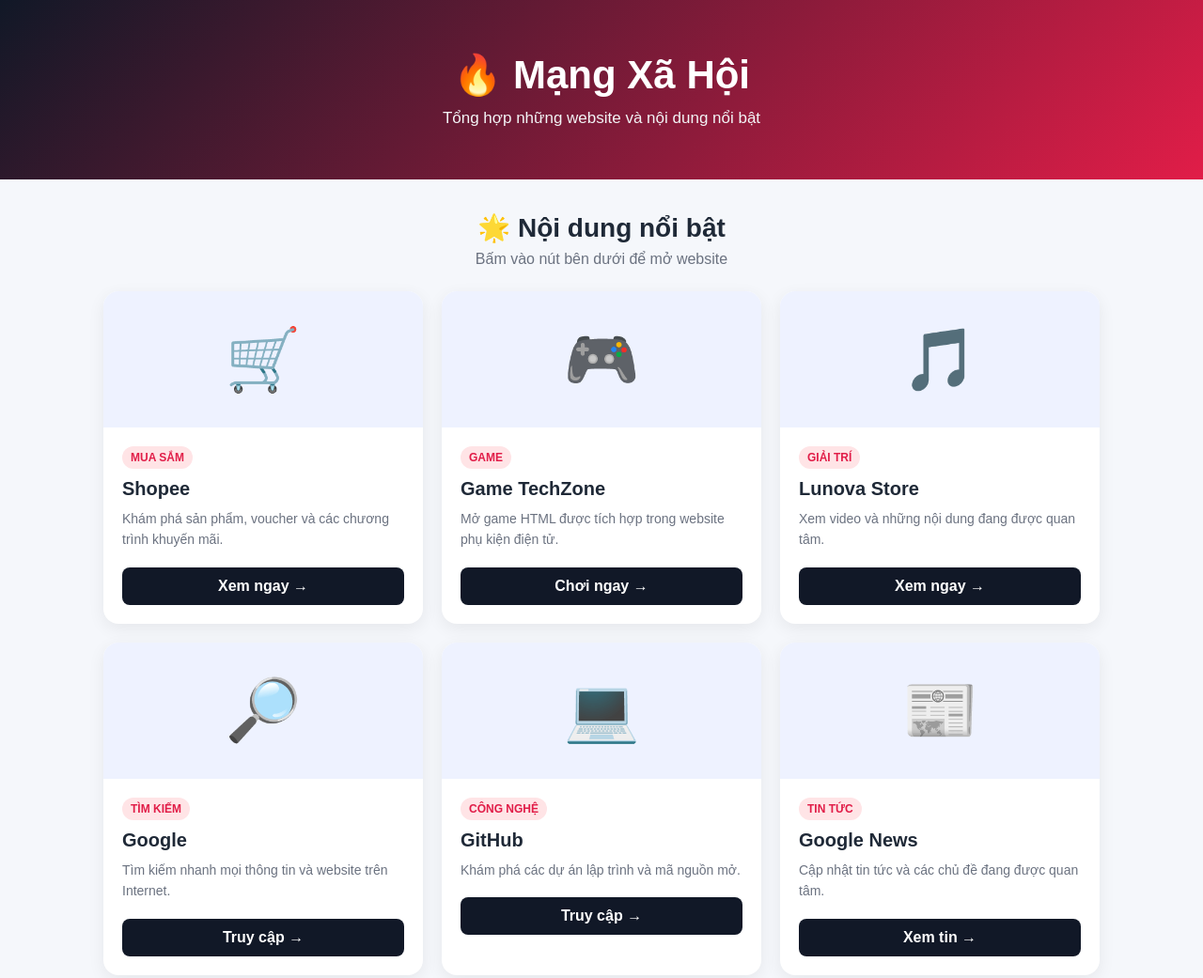
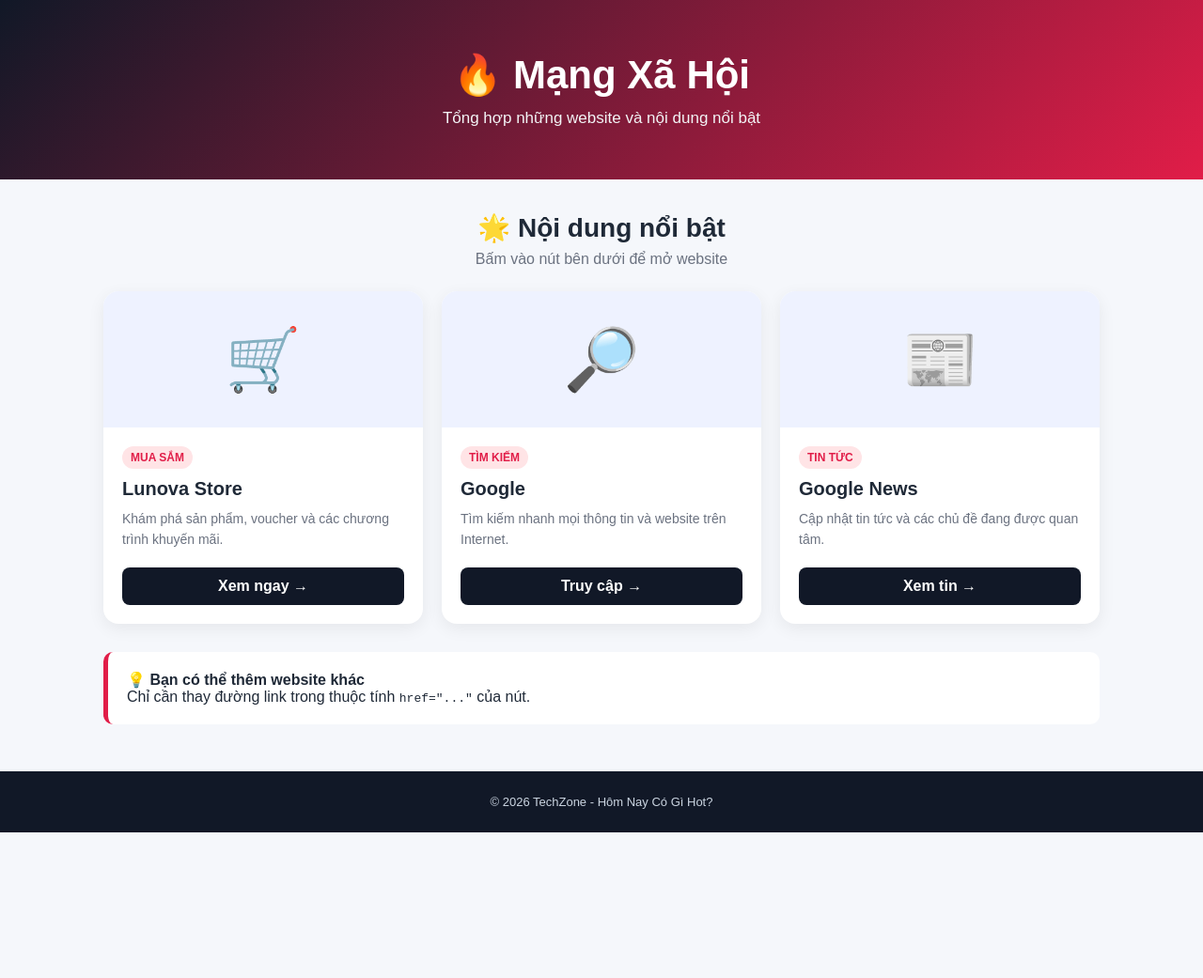
Before and after one commit to thinhchung517-code/bao-moi, a plain HTML site: page index.html in a window 1280 px wide. Shown: the top 1041 px of the page at 94% size. After the commit the page ends 886 px from the top, so only its background shows below. Drawn offline with Linux system fonts and the light colour scheme.

Commit message:
Update index.html

```diff
--- a/index.html
+++ b/index.html
@@ -48,31 +48,12 @@
 <div class="icon">🛒</div>
 <div class="content">
 <span class="tag">MUA SẮM</span>
-<h3>Shopee</h3>
+<h3>Lunova Store</h3>
 <p>Khám phá sản phẩm, voucher và các chương trình khuyến mãi.</p>
-<a class="btn" href="https://shopee.vn/" target="_blank">Xem ngay →</a>
+<a class="btn" href="https://thinhchung517-code.github.io/phu-kien-dien-tu/" target="_blank">Xem ngay →</a>
 </div>
 </div>
 
-<div class="card">
-<div class="icon">🎮</div>
-<div class="content">
-<span class="tag">GAME</span>
-<h3>Game TechZone</h3>
-<p>Mở game HTML được tích hợp trong website phụ kiện điện tử.</p>
-<a class="btn" href="https://thinhchung517-code.github.io/phu-kien-dien-tu/game.html" target="_blank">Chơi ngay →</a>
-</div>
-</div>
-
-<div class="card">
-<div class="icon">🎵</div>
-<div class="content">
-<span class="tag">GIẢI TRÍ</span>
-<h3>Lunova Store</h3>
-<p>Xem video và những nội dung đang được quan tâm.</p>
-<a class="btn" href="https://thinhchung517-code.github.io/phu-kien-dien-tu/" target="_blank">Xem ngay →</a>
-</div>
-</div>
 
 <div class="card">
 <div class="icon">🔎</div>
@@ -84,15 +65,6 @@
 </div>
 </div>
 
-<div class="card">
-<div class="icon">💻</div>
-<div class="content">
-<span class="tag">CÔNG NGHỆ</span>
-<h3>GitHub</h3>
-<p>Khám phá các dự án lập trình và mã nguồn mở.</p>
-<a class="btn" href="https://github.com/" target="_blank">Truy cập →</a>
-</div>
-</div>
 
 <div class="card">
 <div class="icon">📰</div>
```
